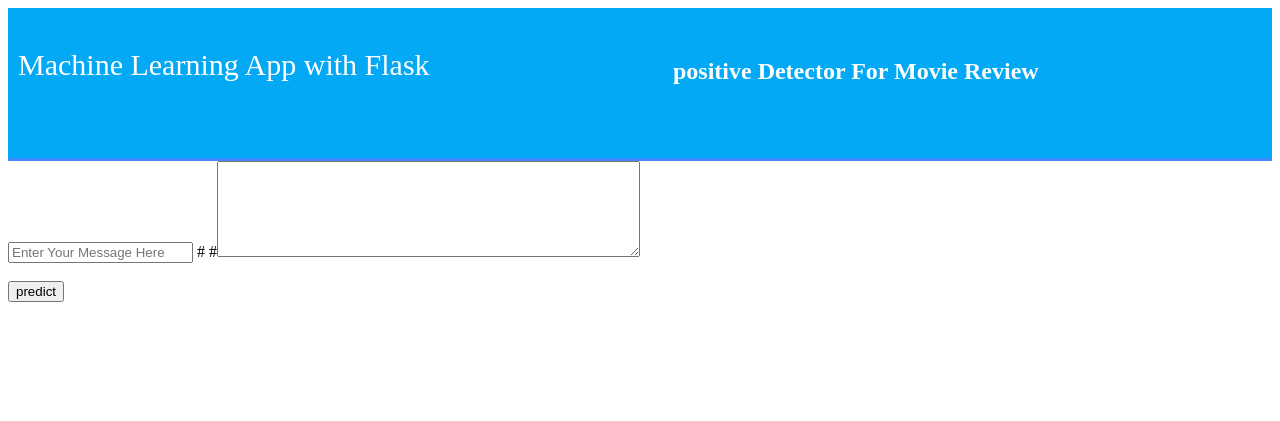
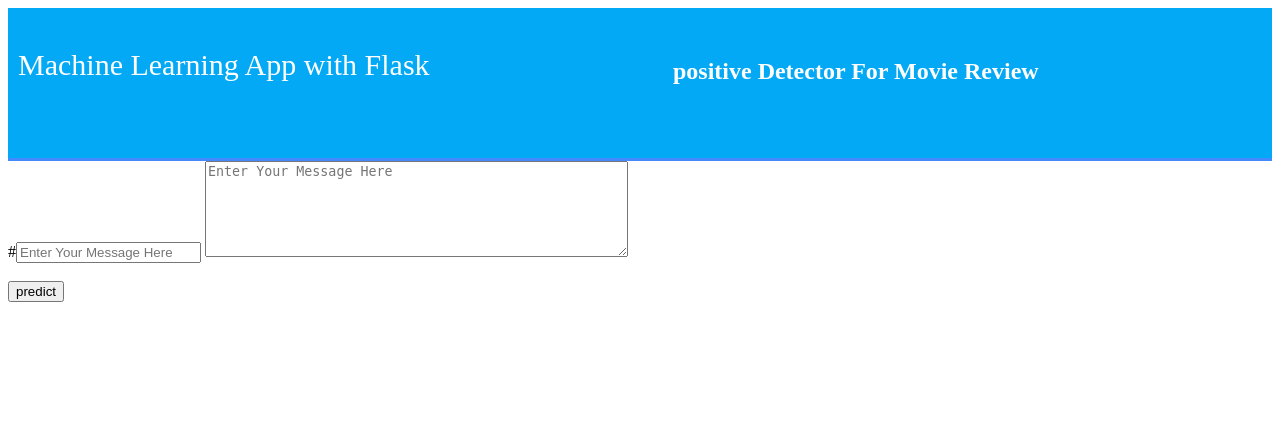
Before and after one commit to phancykemunto/MOVIE-REVIEW, a Flask app: template templates/index.html in a window 1280 px wide. Shown: the top 421 px of the page. Run offline with Flask 2, Linux system fonts and the light colour scheme; the template is opened without the code that fills it, so the values that code supplies are empty; parts of the project's set-up code (start-up, migrations or seed data) failed here and were passed over.

Commit message:
Add files via upload

```diff
--- a/templates/index.html
+++ b/templates/index.html
@@ -20,9 +20,9 @@
 	<div class="ml-container">
 
 		<form action="{{ url_for('predict')}}" method="POST">
-		<input type="text" name="review" class="input" placeholder="Enter Your Message Here">
-		#<!-- <input type="text" name="comment"/> -->
-		#<textarea name="review" rows="6" cols="50"></textarea>
+		#<input type="text" name="review" class="input" placeholder="Enter Your Message Here">
+		<!-- <input type="text" name="comment"/> -->
+		<textarea name="review" class="input" placeholder="Enter Your Message Here" rows="6" cols="50"></textarea>
 		<br>
 		<br/>
 
--- a/templates/result.html
+++ b/templates/result.html
@@ -22,7 +22,7 @@
 
 	{% if prediction == 1%}
 	<h2 class="prediction">prediction:</h2>style="color:red;">positive</h2>
-	<img class="gif" src="{{url_for('stati, filename='positive.gif') }}" alt="positive">
+	#<img class="gif" src="{{url_for('stati, filename='positive.gif') }}" alt="positive">
 	{% elif prediction == 0%}
 	<h2 class="prediction">prediction:</h2>style="color:blue;">negative</h2>
 	#<h2 style="color:blue;">Not a positive(It is a negative)</h2>
```
